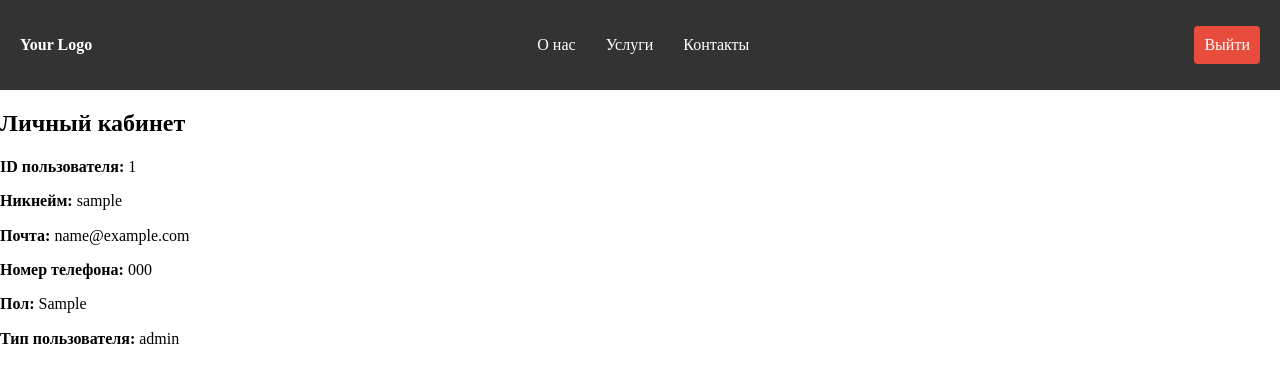
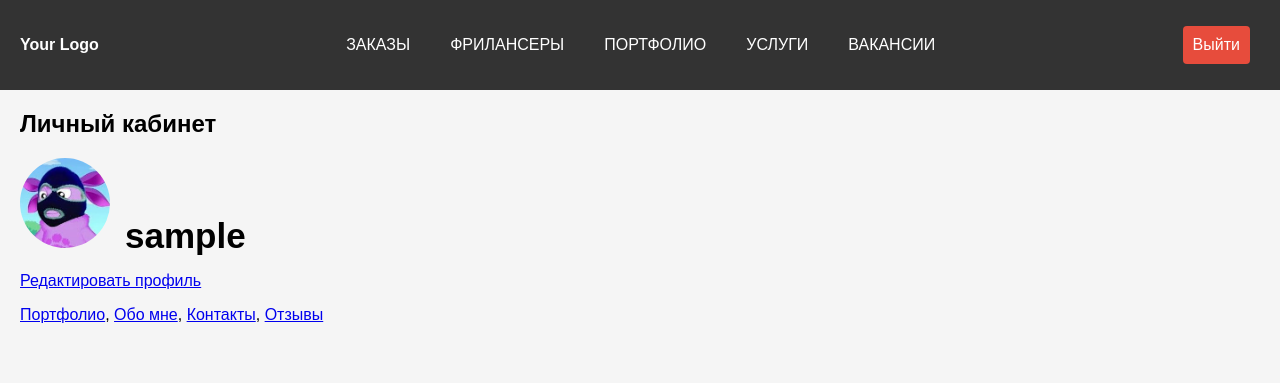
Before and after one commit to taknenado/Freelance-seeker, a PHP site: page /personal_info.php in a window 1280 px wide. Shown: the top 383 px of the page. Run offline with PHP 8.4, Linux system fonts and the light colour scheme; the visitor is signed in with stand-in values (Sample User, id 1); tables that the repository leaves empty or names only in its code hold one stand-in row (values such as "Sample post").

Commit message:
Аватарка, стилизация, редактирование
Добавил аватарку профилю, и переместил никнейм, скрыл всю информацию о пользователе, и будет кнопка "редактировать" при которой покажется вся информация о нем и которую можно редактировать.
Пофиксил ошибку с regostration.php где не брались стили.
Так же в навигационном меню, добавил кнопки, в дальнейшем они будут открывать страницы.
В данный момент планы реализовать по полной личный кабинет.

```diff
--- a/css/style.css
+++ b/css/style.css
@@ -1,4 +1,10 @@
 
+body {
+    background-color: #f5f5f5;
+    font-family: Arial, sans-serif;
+    margin: 0;
+    padding: 0;
+}
 .button {
     display: inline-block;
     padding: 10px 20px;
--- a/personal_info.php
+++ b/personal_info.php
@@ -4,24 +4,49 @@
     <meta charset="UTF-8">
     <meta name="viewport" content="width=device-width, initial-scale=1.0">
     <title>Личный кабинет</title>
-    <link rel="stylesheet" href="css/bootstrap.css">
+    <!-- <link rel="stylesheet" href="css/bootstrap.css"> -->
     <link rel="stylesheet" href="css/style.css">
     <link rel="stylesheet" href="css/nav_menu.css">
+    <style>
+        .left-space {
+            margin-left: 20px;
+        }
+        .avatar {
+            width: 90px;
+            height: 90px;
+            border-radius: 50%;
+        }
+        .nav-menu a {
+            margin-right: 10px;
+        }
+        .save-button{
+        display: inline-block;
+        background-color: #00FF00;
+        color: white;
+        padding: 10px 20px;
+        text-decoration: none;
+        border-radius: 4px;
+        }
+    </style>
 </head>
 <body>
 <header>
 <nav class="nav-menu">
             <a href="index.php" class="logo">Your Logo</a>
             <ul class="nav-menu">
-                <li><a href="about.php">О нас</a></li>
-                <li><a href="services.php">Услуги</a></li>
-                <li><a href="contact.php">Контакты</a></li>
+            <li><a href="about.php">ЗАКАЗЫ</a></li>
+            <li><a href="services.php">ФРИЛАНСЕРЫ</a></li>
+            <li><a href="contact.php">ПОРТФОЛИО</a></li>
+            <li><a href="contact.php">УСЛУГИ</a></li>
+            <li><a href="contact.php">ВАКАНСИИ</a></li>
         </ul>
         <ul>
             <li><a href="logout.php" class="logout_button button-container">Выйти</a></li>
+
         </ul>
     </nav>
 </header>
+<div class="left-space">
 <?php
 
 require_once("check_auth.php");
@@ -46,27 +71,39 @@ if ($user_id) {
         $gender = $row['gender'];
         $user_type = $row['user_type'];
 
-        // Вывод данных пользователя в центре страницы
         echo "<h2>Личный кабинет</h2>";
-        echo "<p><strong>ID пользователя:</strong> $user_id</p>";
-        echo "<p><strong>Никнейм:</strong> $username</p>";
+        echo "<div class='left-space'></div>";
+        echo "<img src='img/avatar.jpg' alt='Аватар' class='avatar'>";
+        echo "<strong><a style='font-size: 35px; margin-left: 15px;'>$username</a></strong>";
+        echo "<p><a href='#' onclick='toggleProfileFields()'>Редактировать профиль</a></p>";
+        echo "<div id='profileFields' style='display: none;'>";
         echo "<p><strong>Почта:</strong> $email</p>";
         echo "<p><strong>Номер телефона:</strong> $phone</p>";
         echo "<p><strong>Пол:</strong> $gender</p>";
         echo "<p><strong>Тип пользователя:</strong> $user_type</p>";
+        echo "<a href='#' onclick='toggleProfileFields('block') class='save-button button-container'>Сохранить</a>";
+        echo "</div>";
+        echo "<p><a href='portfolio.php'>Портфолио</a>, <a href='about_me.php'>Обо мне</a>, <a href='contact.php'>Контакты</a>, <a href='reviews.php'>Отзывы</a></p>";
 
     } else {
-        // Обработка случая, когда данные пользователя не найдены
         echo "Данные пользователя не найдены.";
     }
 } else {
-    // Обработка случая, когда user_id пользователя не был установлен
     echo "Идентификатор пользователя не установлен.";
 }
 
-// Закрываем соединение с базой данных
 mysqli_close($connection);
 ?>
-
+</div>
+<script>
+    function toggleProfileFields() {
+        var profileFields = document.getElementById('profileFields');
+        if (profileFields.style.display === 'none') {
+            profileFields.style.display = 'block';
+        } else {
+            profileFields.style.display = 'none';
+        }
+    }
+</script>
 </body>
 </html>
--- a/registration/register.php
+++ b/registration/register.php
@@ -3,7 +3,7 @@
 <head>
     <meta charset="UTF-8">
     <title>Регистрация</title>
-    <link rel="stylesheet" href="css/style.css">
+    <link rel="stylesheet" href="../css/style.css">
     <link rel="stylesheet" href="../css/reg_log_style.css">
     <style>
         .button-container {
```
Also changed, not shown: user_page.php (+7 -4 lines), img/avatar.jpg (added). Lines whose indentation alone changed are shown as unchanged.
